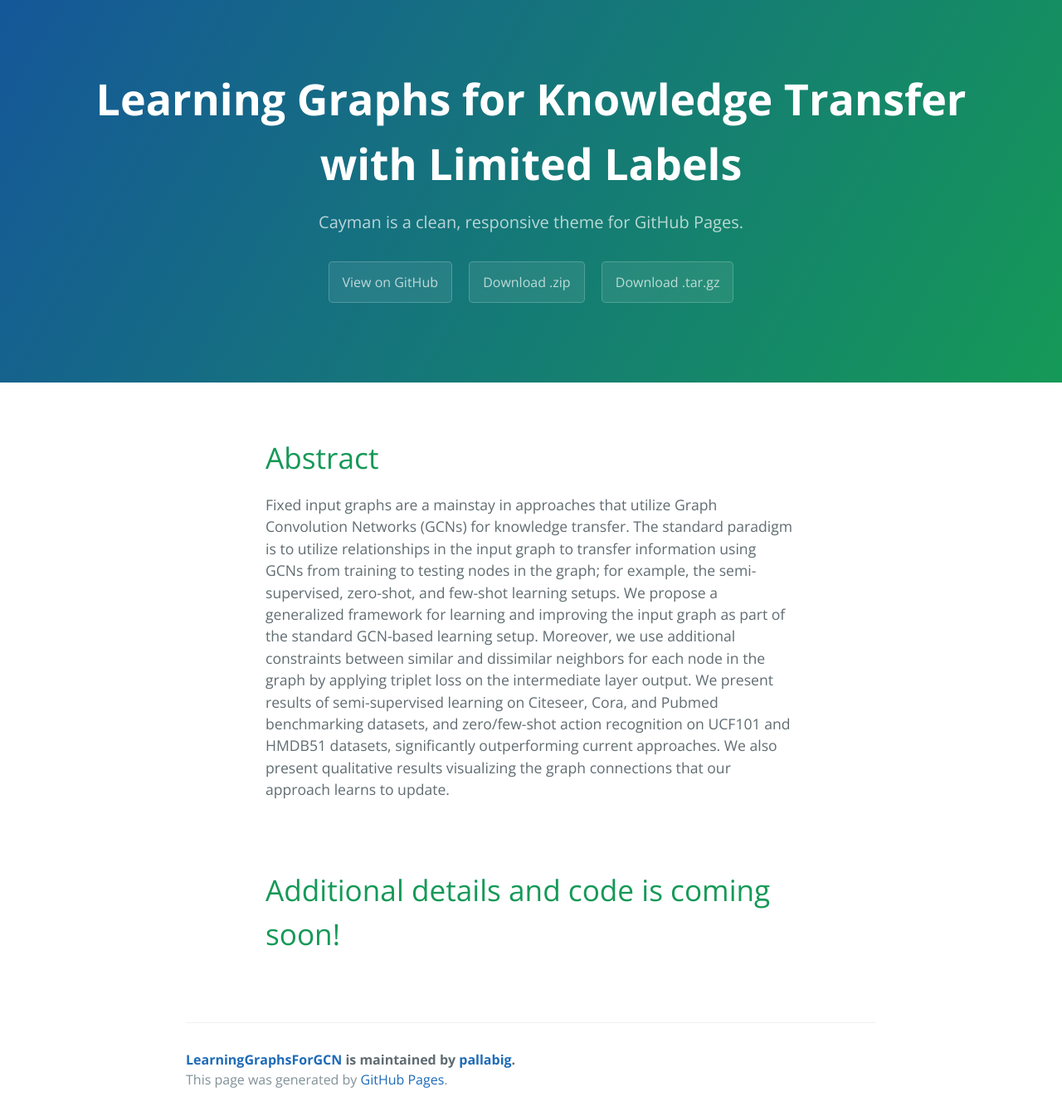
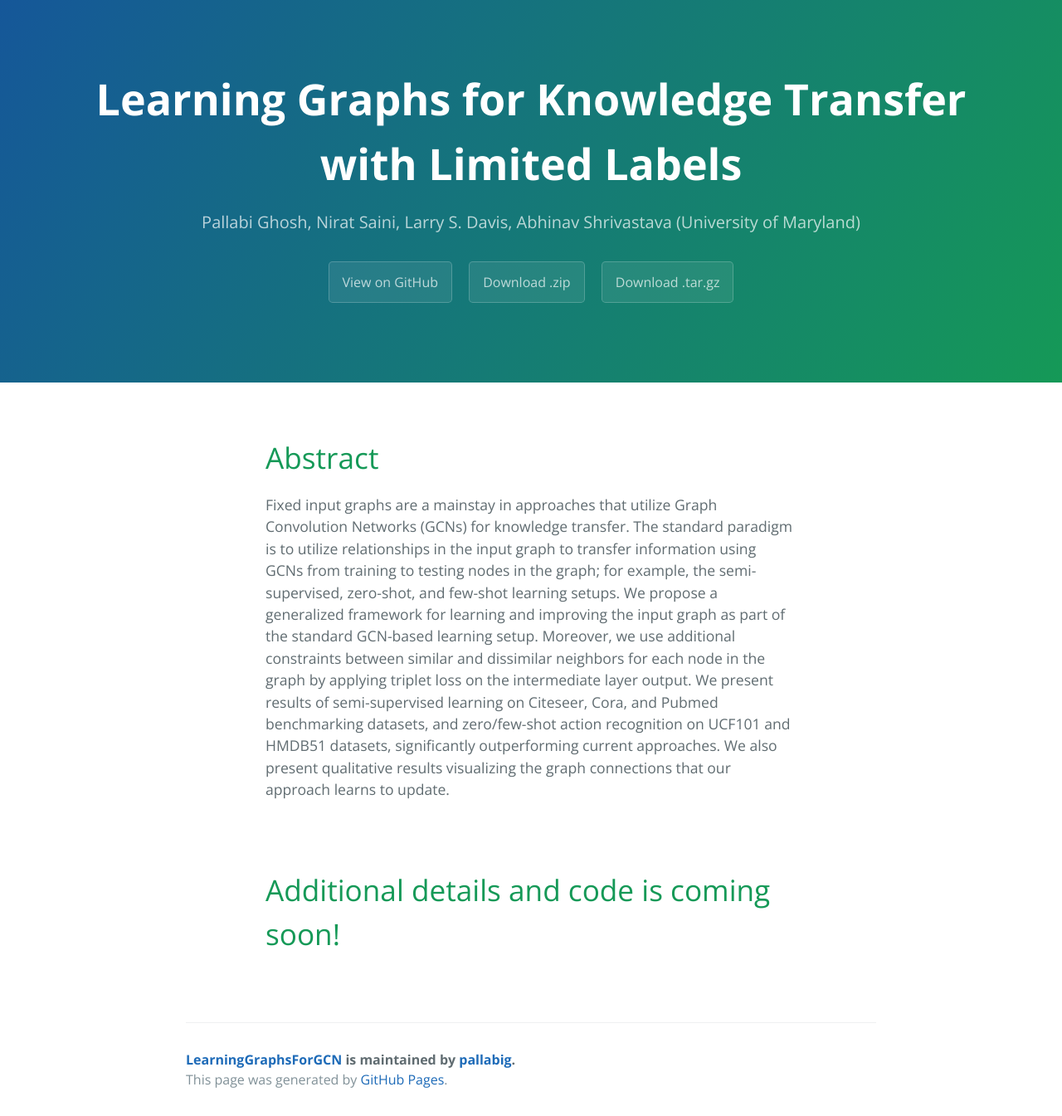
Before and after one commit to pallabig/LearningGraphsForGCN, a Jekyll site: the page built from index.md, in a window 1280 px wide. Shown: the whole page at 83% size. Built offline with Jekyll 4.4.1, drawn with Linux system fonts in a browser that asks for light colours; our own code applies the rules of GitHub Pages for plain Markdown files; some of the changed lines change nothing that is shown.

Commit message:
Update _config.yml

```diff
--- a/_config.yml
+++ b/_config.yml
@@ -4,10 +4,10 @@ show_downloads: true
 google_analytics:
 theme: jekyll-theme-cayman
 title: Learning Graphs for Knowledge Transfer with Limited Labels
-# description: Pallabi Ghosh,        Nirat Saini,        Larry S. Davis,        Abhinav Shrivastava \n\n\n University of Maryland
-params:
-  description: "University Of Maryland"
-  authors: "Mark Otto, Jacob Thornton, and Bootstrap contributors"
+description: Pallabi Ghosh,        Nirat Saini,        Larry S. Davis,        Abhinav Shrivastava  (University of Maryland)
+# params:
+#   description: "University Of Maryland"
+#   authors: "Mark Otto, Jacob Thornton, and Bootstrap contributors"
 # description: University of Maryland
 github:
   repository_url: https://github.com/pallabig/LearningGraphsForGCN
```
